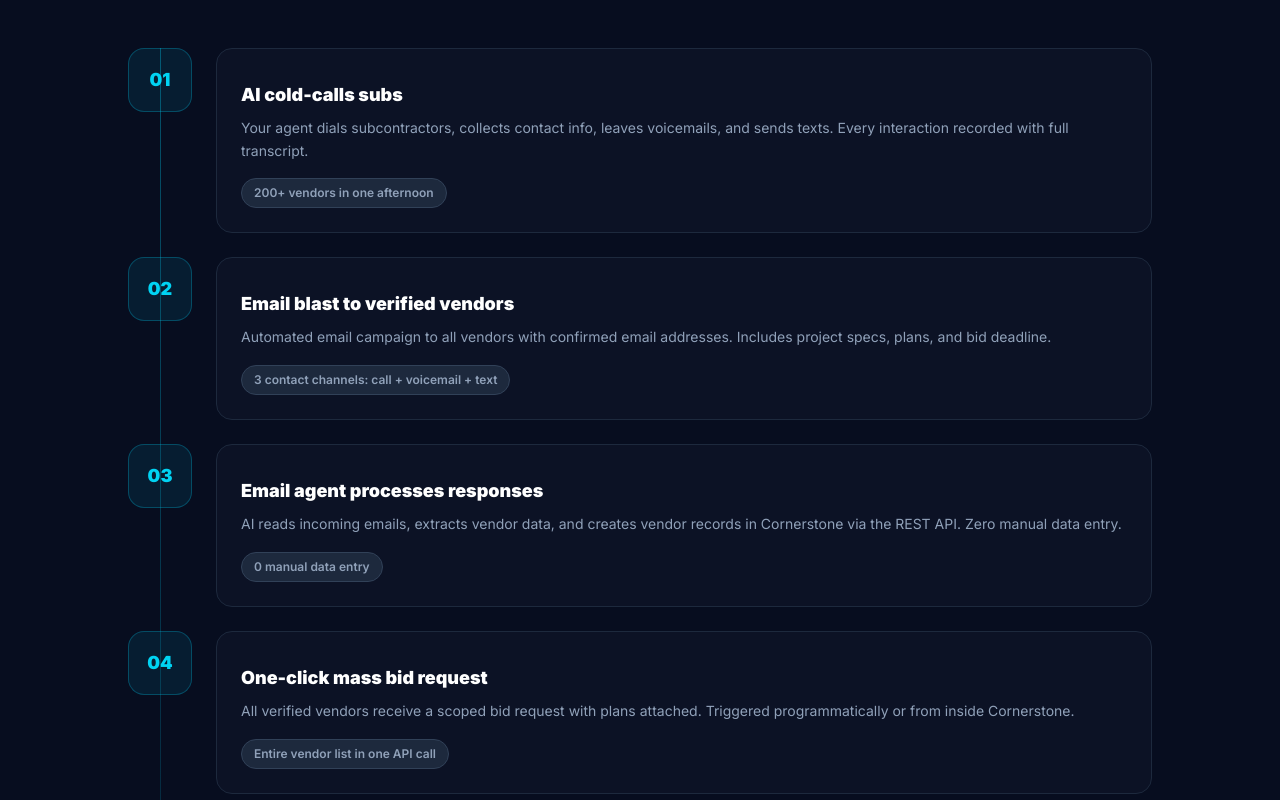
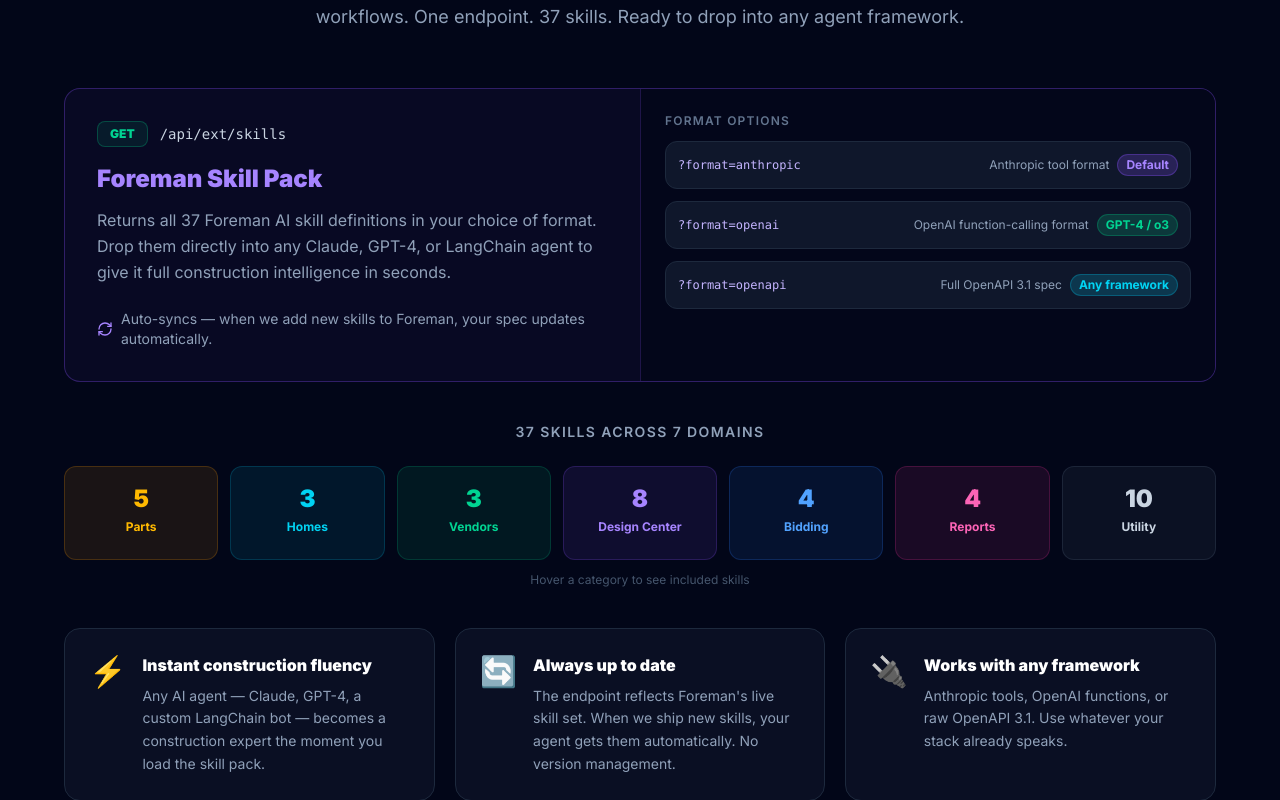
Before and after one commit to Scootermcgavin121/cornerstone-marketing-v2, a Next.js app: page /api-access in a window 1280 px wide. Shown: the part 2620-3420 px from the top of the page. Built offline with nearby package versions, Linux system fonts and the light colour scheme.

Commit message:
feat: Foreman Skill Pack — GET /api/ext/skills endpoint, 3 format options, 7-domain breakdown on api-access; 59 endpoints on api-docs

```diff
--- a/src/app/api-access/page.tsx
+++ b/src/app/api-access/page.tsx
@@ -1,5 +1,5 @@
 import Link from "next/link";
-import { Check, Zap, ArrowRight, Code, Globe, Shield, GitBranch } from "lucide-react";
+import { Check, Zap, ArrowRight, Code, Globe, Shield, GitBranch, Brain, RefreshCw } from "lucide-react";
 import { Navbar } from "@/components/Navbar";
 
 export const metadata = {
@@ -223,6 +223,105 @@ export default function ApiAccessPage() {
         </div>
       </section>
 
+      {/* Foreman Skill Pack */}
+      <section className="py-20 px-4">
+        <div className="max-w-6xl mx-auto">
+          <div className="text-center mb-14">
+            <div className="inline-flex items-center gap-2 px-3 py-1.5 rounded-full border border-violet-500/30 bg-violet-500/10 text-violet-400 text-xs font-semibold mb-6">
+              <Brain className="w-3.5 h-3.5" />
+              PRO+ ONLY &mdash; NEW
+            </div>
+            <h2 className="text-3xl sm:text-5xl font-black mb-4">
+              Not just an API.<br />
+              <span className="text-violet-400">The intelligence layer.</span>
+            </h2>
+            <p className="text-slate-400 max-w-2xl mx-auto text-lg leading-relaxed">
+              Pro+ users get access to Foreman AI&apos;s complete skill definitions &mdash; the actual tool schemas that make any AI agent instantly fluent in construction workflows. One endpoint. 37 skills. Ready to drop into any agent framework.
+            </p>
+          </div>
+
+          {/* Endpoint highlight */}
+          <div className="rounded-2xl bg-violet-500/5 border border-violet-500/30 overflow-hidden mb-10">
+            <div className="grid grid-cols-1 lg:grid-cols-2">
+              <div className="p-8">
+                <div className="flex items-center gap-3 mb-4">
+                  <span className="px-3 py-1 rounded-lg text-xs font-black bg-emerald-500/10 text-emerald-400 border border-emerald-500/30">GET</span>
+                  <code className="text-slate-300 text-sm font-mono">/api/ext/skills</code>
+                </div>
+                <h3 className="text-2xl font-black text-violet-400 mb-3">Foreman Skill Pack</h3>
+                <p className="text-slate-400 leading-relaxed mb-6">
+                  Returns all 37 Foreman AI skill definitions in your choice of format. Drop them directly into any Claude, GPT-4, or LangChain agent to give it full construction intelligence in seconds.
+                </p>
+                <div className="flex items-center gap-2 text-sm text-slate-400">
+                  <RefreshCw className="w-4 h-4 text-violet-400 flex-shrink-0" />
+                  <span>Auto-syncs &mdash; when we add new skills to Foreman, your spec updates automatically.</span>
+                </div>
+              </div>
+              <div className="bg-slate-950/80 border-t lg:border-t-0 lg:border-l border-violet-500/20 p-6">
+                <p className="text-slate-500 text-xs font-semibold uppercase tracking-widest mb-3">Format options</p>
+                <div className="space-y-3">
+                  {[
+                    { param: "?format=anthropic", label: "Anthropic tool format", badge: "Default", badgeColor: "bg-violet-500/20 text-violet-400 border-violet-500/30" },
+                    { param: "?format=openai", label: "OpenAI function-calling format", badge: "GPT-4 / o3", badgeColor: "bg-emerald-500/20 text-emerald-400 border-emerald-500/30" },
+                    { param: "?format=openapi", label: "Full OpenAPI 3.1 spec", badge: "Any framework", badgeColor: "bg-cyan-500/20 text-cyan-400 border-cyan-500/30" },
+                  ].map((f) => (
+                    <div key={f.param} className="flex items-center justify-between gap-3 p-3 rounded-xl bg-slate-900 border border-slate-800">
+                      <code className="text-violet-300 text-xs font-mono">{f.param}</code>
+                      <div className="flex items-center gap-2 flex-shrink-0">
+                        <span className="text-slate-400 text-xs hidden sm:block">{f.label}</span>
+                        <span className={`px-2 py-0.5 rounded-full border text-xs font-bold ${f.badgeColor}`}>{f.badge}</span>
+                      </div>
+                    </div>
+                  ))}
+                </div>
+              </div>
+            </div>
+          </div>
+
+          {/* 37 skills breakdown */}
+          <div className="mb-10">
+            <p className="text-center text-slate-400 text-sm font-semibold uppercase tracking-widest mb-6">37 skills across 7 domains</p>
+            <div className="grid grid-cols-2 sm:grid-cols-4 lg:grid-cols-7 gap-3">
+              {[
+                { domain: "Parts", count: 5, skills: "search, create, bulk create, update, delete", color: "text-amber-400", bg: "bg-amber-500/10", border: "border-amber-500/20" },
+                { domain: "Homes", count: 3, skills: "list, update, get budget", color: "text-cyan-400", bg: "bg-cyan-500/10", border: "border-cyan-500/20" },
+                { domain: "Vendors", count: 3, skills: "list, create, search bids", color: "text-emerald-400", bg: "bg-emerald-500/10", border: "border-emerald-500/20" },
+                { domain: "Design Center", count: 8, skills: "classes, categories, options, spec levels, suggestions", color: "text-violet-400", bg: "bg-violet-500/10", border: "border-violet-500/20" },
+                { domain: "Bidding", count: 4, skills: "competitive analysis, SOW, bid comparison, bid request drafter", color: "text-blue-400", bg: "bg-blue-500/10", border: "border-blue-500/20" },
+                { domain: "Reports", count: 4, skills: "budget variance, profitability, punch list, vendor scorecard", color: "text-pink-400", bg: "bg-pink-500/10", border: "border-pink-500/20" },
+                { domain: "Utility", count: 10, skills: "scopes, communities, floorplans, users, web scraping, file export, memory, sales descriptions", color: "text-slate-300", bg: "bg-slate-500/10", border: "border-slate-500/20" },
+              ].map((cat) => (
+                <div key={cat.domain} className={`p-4 rounded-xl ${cat.bg} border ${cat.border} text-center group relative`}>
+                  <div className={`text-2xl font-black ${cat.color} mb-1`}>{cat.count}</div>
+                  <div className={`text-xs font-bold ${cat.color} mb-2`}>{cat.domain}</div>
+                  <div className="absolute bottom-full left-1/2 -translate-x-1/2 mb-2 w-48 p-2.5 rounded-xl bg-slate-900 border border-slate-700 text-slate-300 text-xs leading-relaxed opacity-0 group-hover:opacity-100 transition-opacity duration-200 pointer-events-none z-10 hidden sm:block">
+                    {cat.skills}
+                  </div>
+                </div>
+              ))}
+            </div>
+            <p className="text-center text-slate-600 text-xs mt-3">Hover a category to see included skills</p>
+          </div>
+
+          {/* Why this matters */}
+          <div className="grid grid-cols-1 sm:grid-cols-3 gap-5">
+            {[
+                { emoji: "⚡", title: "Instant construction fluency", desc: "Any AI agent — Claude, GPT-4, a custom LangChain bot — becomes a construction expert the moment you load the skill pack." },
+                { emoji: "🔄", title: "Always up to date", desc: "The endpoint reflects Foreman&apos;s live skill set. When we ship new skills, your agent gets them automatically. No version management." },
+                { emoji: "🔌", title: "Works with any framework", desc: "Anthropic tools, OpenAI functions, or raw OpenAPI 3.1. Use whatever your stack already speaks." },
+            ].map((item) => (
+              <div key={item.title} className="p-6 rounded-2xl bg-slate-900/60 border border-slate-800 hover:border-violet-500/20 transition-all duration-300 flex items-start gap-4">
+                <span className="text-3xl flex-shrink-0">{item.emoji}</span>
+                <div>
+                  <h3 className="text-white font-black text-base mb-2">{item.title}</h3>
+                  <p className="text-slate-400 text-sm leading-relaxed" dangerouslySetInnerHTML={{ __html: item.desc }} />
+                </div>
+              </div>
+            ))}
+          </div>
+        </div>
+      </section>
+
       {/* 7-wave pipeline */}
       <section id="pipeline" className="py-20 px-4 bg-slate-900/40">
         <div className="max-w-5xl mx-auto">
@@ -326,12 +425,13 @@ export default function ApiAccessPage() {
             <div className="text-white font-bold text-xl mb-6">Pro+ Plan</div>
             <div className="space-y-3 text-left mb-8">
               {[
-                "Full REST API access (vendors, bids, homes, parts)",
+                "Full REST API — 58 endpoints (vendors, bids, homes, tasks, POs, parts, options, webhooks)",
+                "Foreman Skill Pack — GET /api/ext/skills in Anthropic, OpenAI, or OpenAPI 3.1 format",
+                "37 skills across 7 domains, auto-synced as new skills ship",
                 "Scoped API keys per agent/integration",
-                "Bearer token auth, JSON responses",
-                "Real-time webhooks on bid events",
-                "Any AI agent can connect",
-                "Includes everything in Pro, plus full API access",
+                "Real-time webhooks (14 event types, HMAC-signed)",
+                "Automated 7-wave bidding pipeline",
+                "Includes everything in Pro (Foreman AI, Blueprint AI, MLS Listing Agent)",
               ].map((f) => (
                 <div key={f} className="flex items-center gap-3">
                   <Check className="w-4 h-4 text-cyan-400 flex-shrink-0" />
--- a/src/app/api-docs/page.tsx
+++ b/src/app/api-docs/page.tsx
@@ -209,6 +209,16 @@ const endpointGroups = [
       { method: "POST", path: "/api/ext/webhooks", desc: "Create webhook", detail: "url, eventTypes[], secret. HMAC SHA-256 via X-Webhook-Signature header." },
     ],
   },
+  {
+    label: "Foreman Skill Pack",
+    icon: Zap,
+    color: "text-violet-400",
+    bg: "bg-violet-500/10",
+    border: "border-violet-500/20",
+    endpoints: [
+      { method: "GET", path: "/api/ext/skills", desc: "Get all Foreman AI skill definitions", detail: "?format=anthropic (default) | ?format=openai | ?format=openapi &mdash; Returns 37 skills across 7 domains. Auto-syncs as new skills ship. Pro+ only." },
+    ],
+  },
 ];
 
 const webhookEvents = [
@@ -293,7 +303,7 @@ export default function ApiDocsPage() {
         <div className="max-w-4xl mx-auto text-center relative z-10">
           <div className="inline-flex items-center gap-2 px-3 py-1.5 rounded-full border border-cyan-500/30 bg-cyan-500/10 text-cyan-400 text-xs font-semibold mb-6">
             <Code className="w-3.5 h-3.5" />
-            PRO+ PLAN &mdash; 58 ENDPOINTS &mdash; 67+ HTTP METHODS
+            PRO+ PLAN &mdash; 59 ENDPOINTS &mdash; 67+ HTTP METHODS
           </div>
           <h1 className="text-5xl sm:text-6xl lg:text-7xl font-black mb-6 leading-tight tracking-tight">
             Cornerstone PM <span className="text-cyan-400">API</span>
@@ -316,7 +326,7 @@ export default function ApiDocsPage() {
       <section className="py-12 px-4">
         <div className="max-w-5xl mx-auto grid grid-cols-2 sm:grid-cols-4 gap-5">
           {[
-            { num: "58", label: "REST endpoints", sub: "vs ~40 Pave objects in JobTread" },
+            { num: "59", label: "REST endpoints", sub: "vs ~40 Pave objects in JobTread" },
             { num: "67+", label: "HTTP methods", sub: "GET, POST, PATCH, DELETE" },
             { num: "14", label: "Webhook events", sub: "Real-time, HMAC-signed" },
             { num: "110+", label: "Database tables", sub: "Every endpoint is real data" },
@@ -365,7 +375,7 @@ export default function ApiDocsPage() {
       {/* Endpoints */}
       <section id="endpoints" className="py-16 px-4">
         <div className="max-w-5xl mx-auto">
-          <h2 className="text-3xl font-black text-center mb-4">58 Endpoints</h2>
+          <h2 className="text-3xl font-black text-center mb-4">59 Endpoints</h2>
           <p className="text-slate-400 text-center mb-3 max-w-xl mx-auto">All endpoints prefixed with <code className="text-cyan-400 bg-slate-800 px-1.5 py-0.5 rounded text-sm">https://app.cornerstonepm.ai</code></p>
           <p className="text-slate-500 text-center text-sm mb-12">Built on 110+ database tables &mdash; every endpoint reflects real construction data, not generic project management abstractions.</p>
 
@@ -528,7 +538,7 @@ export default function ApiDocsPage() {
       <section className="py-20 px-4 text-center border-t border-slate-800/60">
         <h2 className="text-4xl font-black mb-4">
           JobTread has ~40 Pave objects.<br />
-          <span className="text-cyan-400">We have 58 REST endpoints.</span>
+          <span className="text-cyan-400">We have 59 REST endpoints.</span>
         </h2>
         <p className="text-slate-400 text-lg mb-10 max-w-xl mx-auto">
           Standard REST. No custom query language. If your AI agent can make an HTTP request, it works with Cornerstone PM.
```
